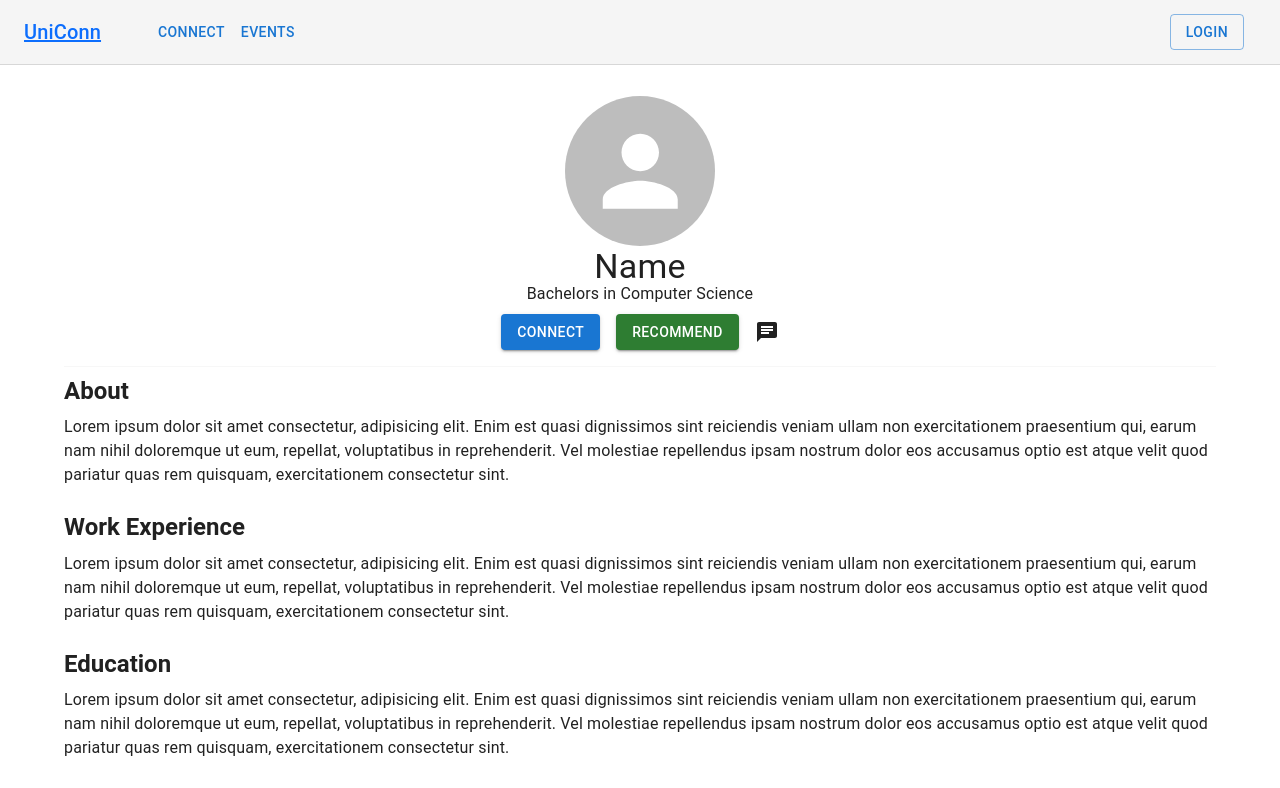
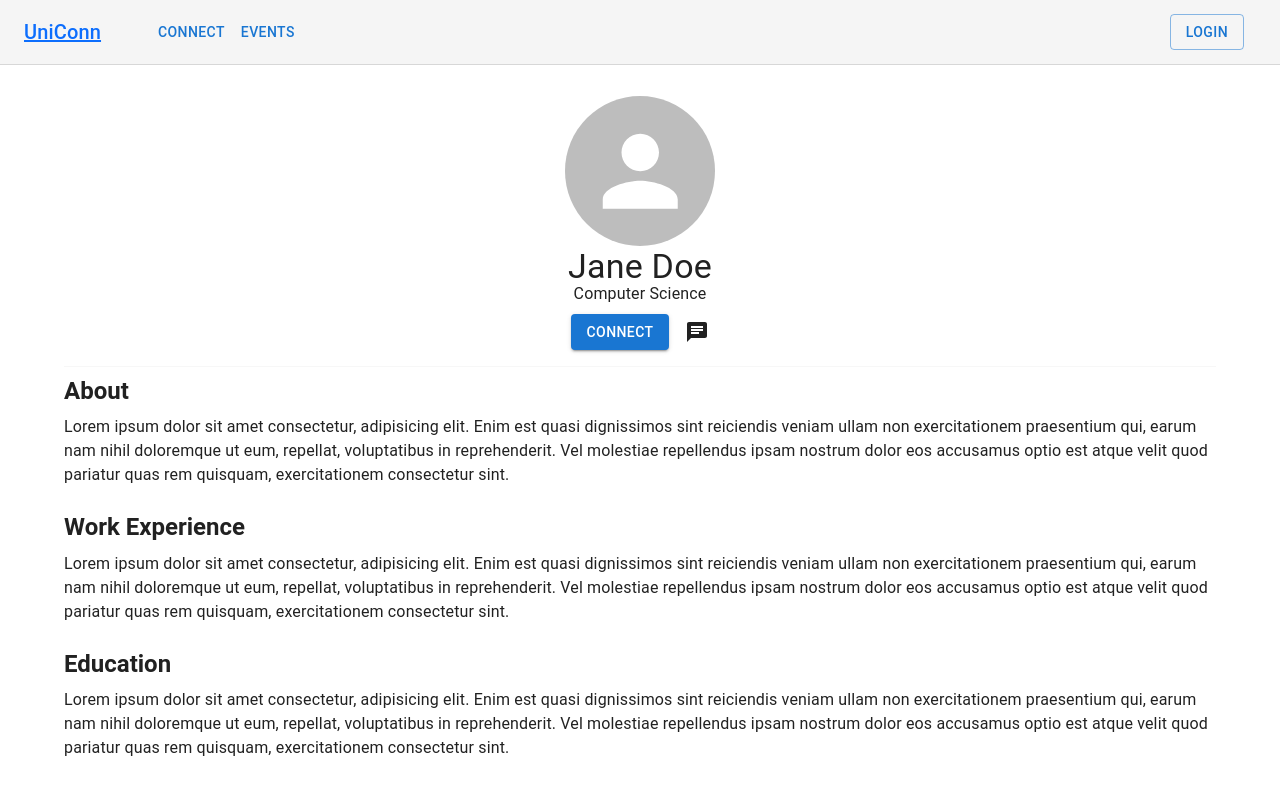
Before and after one commit to Jason10897/UniConn, a React (Create React App) app: page /profile in a window 1280 px wide. Shown: the top 788 px of the page. Built offline with nearby package versions, Linux system fonts and the light colour scheme.

Commit message:
User user data in Profile page

```diff
--- a/src/components/profile/UserProfile.js
+++ b/src/components/profile/UserProfile.js
@@ -1,7 +1,9 @@
 import ChatIcon from '@mui/icons-material/Chat';
 import { Avatar, Box, Button, Divider, Stack } from '@mui/material';
 import Typography from '@mui/material/Typography';
-import React from 'react';
+import { useParams } from '@reach/router';
+import React, { useState } from 'react';
+import { AlumniUsers, userTypes } from '../data/userData';
 import RecommendButton from '../recommend/RecommendButton';
 import Details from './Details';
 import RoadMapLink from './RoadMapLink';
@@ -13,6 +15,12 @@ const styleProfileIcon = {
 };
 
 export default function UserProfile() {
+
+  const {id} = useParams()
+  const userData = AlumniUsers.find(user => user?.id == id);
+
+  const [state, setState] = useState(userData)
+
   return (
     <Box sx={{margin: 3}}>
       <Box display="flex" justifyContent="center" alignItems="center">
@@ -26,10 +34,14 @@ export default function UserProfile() {
           marginBottom: -1,
         }}
       >
-        Name
+        {`${state?.firstName} ${state?.lastName}`}
       </Typography>
       <Typography variant="subtitle1" gutterBottom component="div">
-        Bachelors in Computer Science
+        {
+          (state?.type === userTypes.ALUMNI)?
+          `${state?.domain}`:`Bachelors in ${state?.domain}`
+
+        }
       </Typography>
       {/* Buttons */}
       <Stack
@@ -41,9 +53,17 @@ export default function UserProfile() {
           justifyContent: "center",
         }}
       >
-        <Button variant="contained">Connect</Button>
 
-        <RecommendButton/>
+        {
+          (state?.isConnected)?<Button variant="contained" disabled>Connected</Button>:<Button variant="contained">Connect</Button>
+        }
+
+
+
+        {
+          (state?.type === userTypes.STUDENT) && <RecommendButton/>
+
+        }
 
         <ChatIcon />
       </Stack>
--- a/src/components/search/MiniDetails.jsx
+++ b/src/components/search/MiniDetails.jsx
@@ -6,7 +6,7 @@ export default function MiniDetails({data}){
 
 
     const viewFullProfile = () =>{
-        navigate("/profile")
+        navigate(`/profile/${data?.id}`)
     }
 
     return (
```
